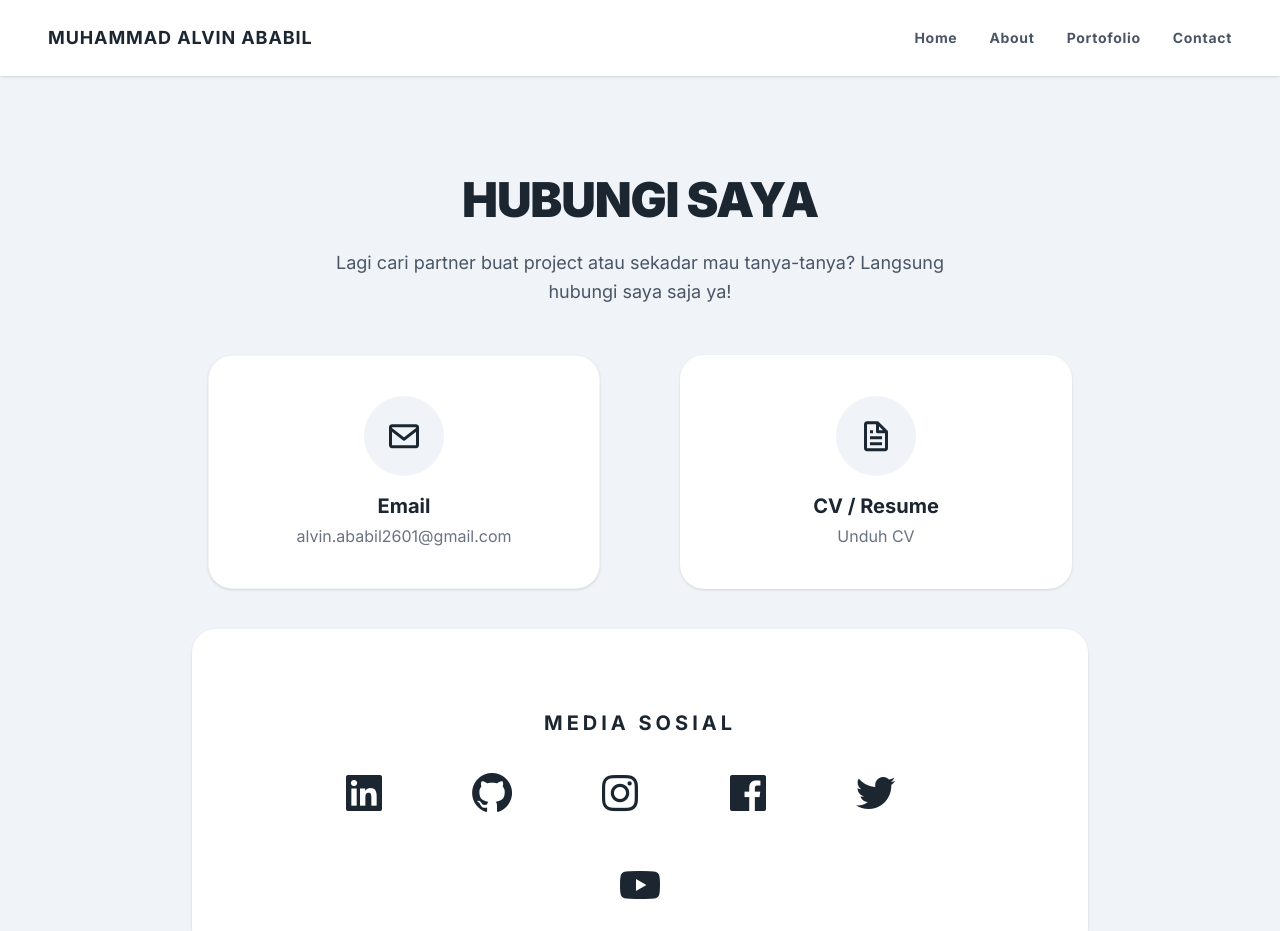
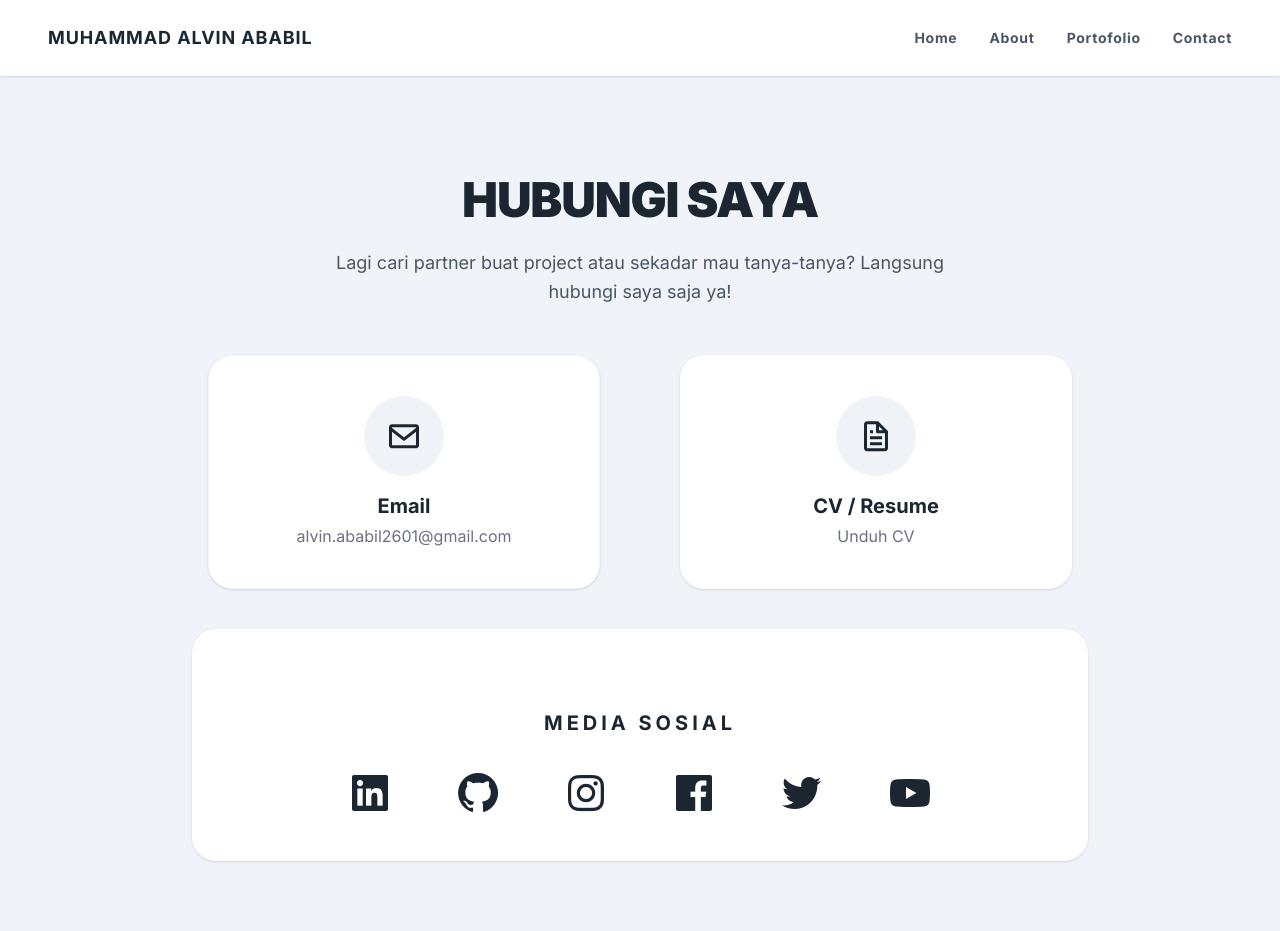
Before and after one commit to NeoRyumasil/WebPortofolio, a Next.js app: page /contact in a window 1280 px wide. Shown: the top 931 px of the page. Built offline with nearby package versions, Linux system fonts and the light colour scheme.

Commit message:
FIX : Space and Color in Social Media

```diff
--- a/src/app/contact/page.tsx
+++ b/src/app/contact/page.tsx
@@ -68,7 +68,7 @@ export default function Contact() {
                             </p>
 
 
-                            <div className="flex flex-wrap justify-center items-center gap-6 md:gap-10 text-5xl space-x-10">
+                            <div className="flex flex-wrap justify-center items-center gap-6 md:gap-10 text-5xl space-x-5">
 
                                 {/* Linkedin */}
                                 <a
@@ -89,7 +89,7 @@ export default function Contact() {
                                 {/* Instagram */}
                                 <a
                                     href={contactData[0].instagram} target="_blank"
-                                    className="text-[#1B2631] hover:text-gray-600 hover:scale-125 transition-all duration-300"
+                                    className="text-[#1B2631] hover:text-[#F77737] hover:scale-125 transition-all duration-300"
                                 >
                                     <i className="bx bxl-instagram"></i>
                                 </a>
```
